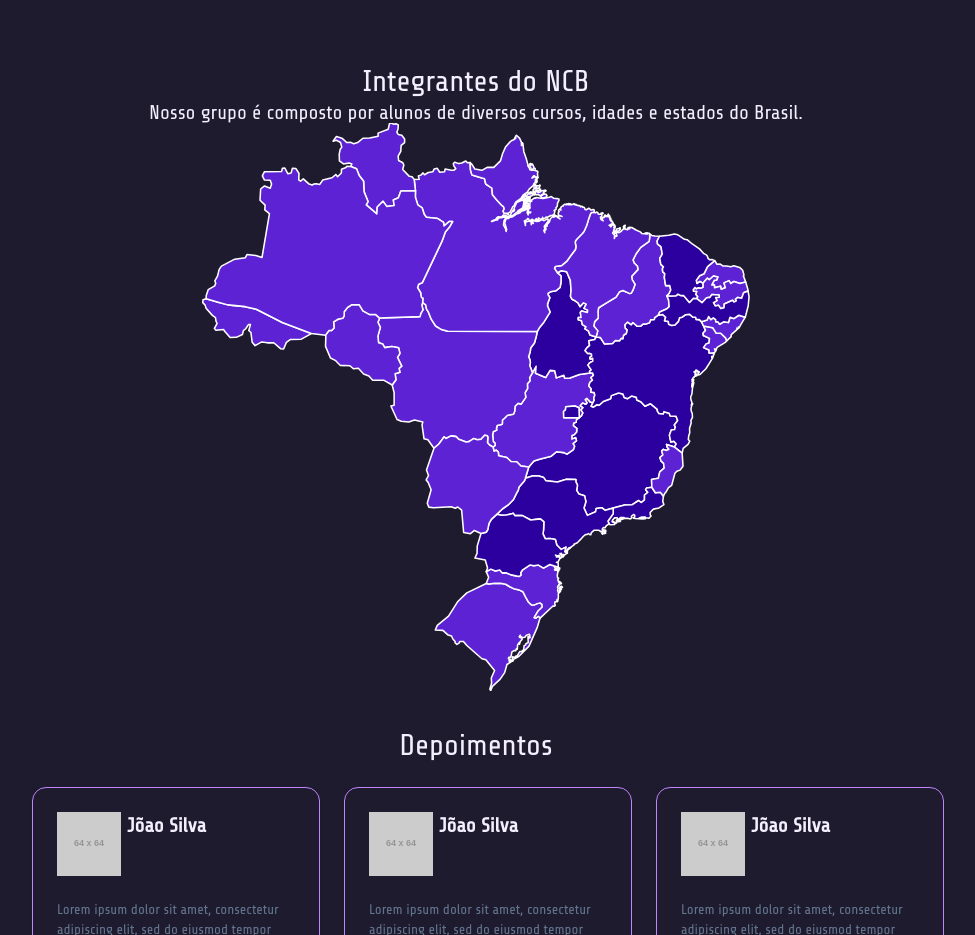
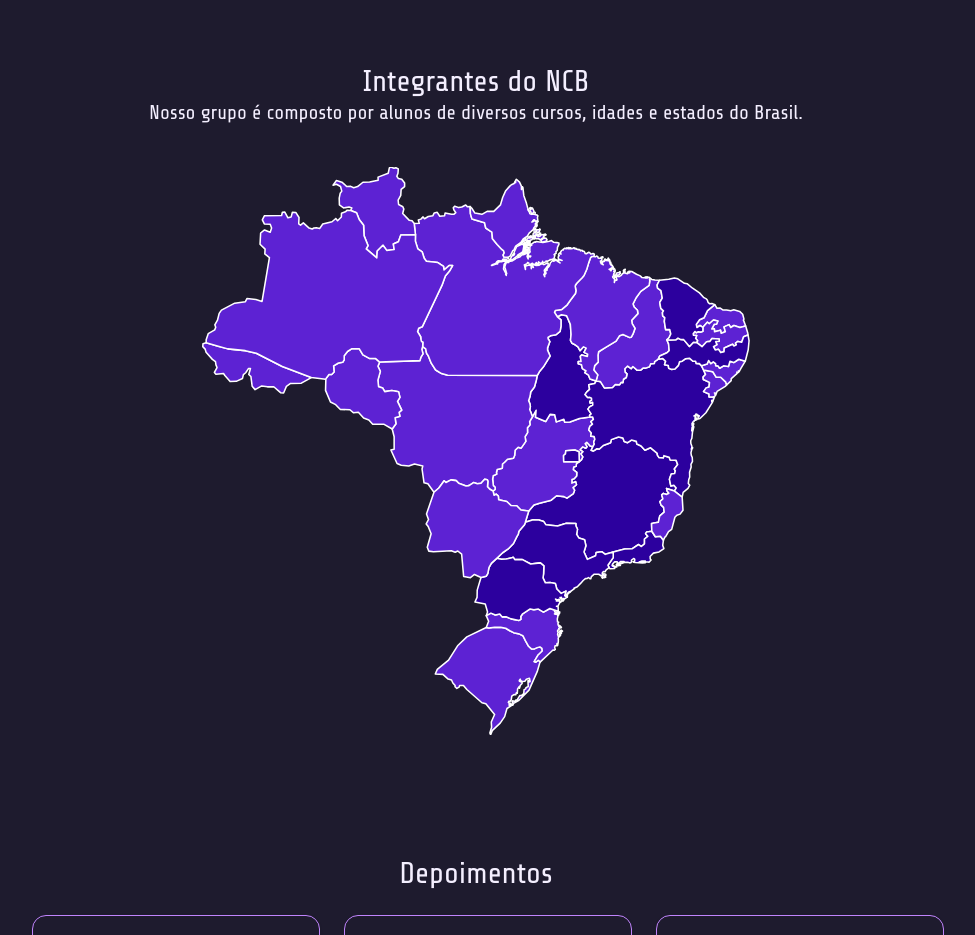
Before and after one commit to NucleoCyberBrasill/SiteNcbFull, a React (Vite) app: page / in a window 1280 px wide. Shown: the part 1480-2415 px from the top of the page, without its empty margins (164-1139 px from the left). Built offline with nearby package versions, Linux system fonts and the light colour scheme.

Commit message:
:lipstick: style: reajuste no posicionamento
membersMap reajustado para se adaptar

```diff
--- a/src/Components/MembersMap/Map.tsx
+++ b/src/Components/MembersMap/Map.tsx
@@ -2,7 +2,7 @@
 
 const Map = () => {
   return (
-    <div className="h-[60vh] flex justify-center items-center pt-20">
+<div className="flex justify-center items-center mt-10 w-full h-full">
       <svg
         version="1.1"
         id="Layer_1"
```
